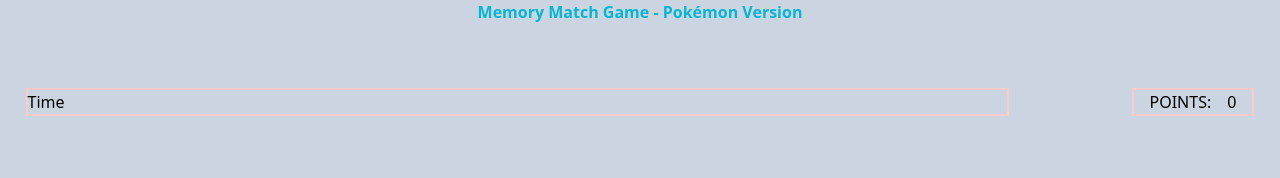
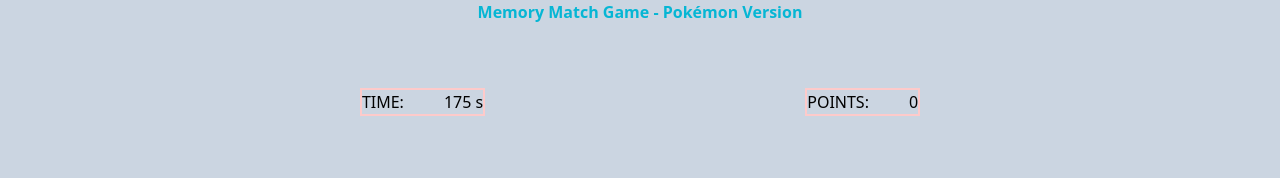
Before and after one commit to namnguyen2411/memory-match-game, a React (Vite) app: page / in a window 1280 px wide. Shown: the top 178 px of the page. Built offline with nearby package versions, Linux system fonts and the light colour scheme; no server answers.

Commit message:
add countdown timer

```diff
--- a/src/App.tsx
+++ b/src/App.tsx
@@ -4,7 +4,7 @@
 import { Pokemon, CardInfo } from './interface';
 
 const App = () => {
-  const TIME = 180;
+  const TIME_IN_SECOND = 180;
   const NUMBER_OF_PAIR = 2;
 
   const [pokemonList, setPokemonList] = useState<Pokemon[]>([]);
@@ -15,7 +15,7 @@
   const [correctPairs, setCorrectPairs] = useState<number[][]>([]);
   const [isTransitionEnd, setTransitiondEnd] = useState(false);
   const [score, setScore] = useState(0);
-  const [timeLeft, setTimeLeft] = useState(TIME);
+  const [timeLeft, setTimeLeft] = useState(TIME_IN_SECOND);
   const [newGame, setNewGame] = useState(0);
 
   const gameEnded = score === NUMBER_OF_PAIR || timeLeft === 0;
@@ -114,13 +114,27 @@
     [SelectedBalls],
   );
 
-  const handlePlayAgain = () => {
+  useEffect(() => {
+    const interval = setInterval(() => {
+      setTimeLeft((preTimeLeft) => {
+        if (preTimeLeft !== 0) return preTimeLeft - 1;
+        clearInterval(interval);
+        return 0;
+      });
+    }, 1000);
+
+    return () => {
+      clearInterval(interval);
+    };
+  }, [newGame]);
+
+  const handlePlayAgain = useCallback(() => {
     setScore(0);
-    setTimeLeft(TIME);
+    setTimeLeft(TIME_IN_SECOND);
     setPokemonList([]);
     setCorrectPairs([]);
     setNewGame((pre) => pre + 1);
-  };
+  }, []);
 
   return (
     <div className="relative bg-slate-300">
--- a/src/components/PokemonList/PokemonList.tsx
+++ b/src/components/PokemonList/PokemonList.tsx
@@ -24,7 +24,7 @@
 }: Props) => {
   return (
     <section className="mt-20">
-      <div className="grid grid-cols-6 gap-28">
+      <div className="grid grid-cols-6 place-items-center gap-28">
         {pokemonList.map((pokemon: Pokemon, index) => (
           <PokeBall
             key={index}
--- a/src/components/ScoreBoard/ScoreBoard.tsx
+++ b/src/components/ScoreBoard/ScoreBoard.tsx
@@ -6,9 +6,12 @@
 const ScoreBoard = ({ score, timeLeft }: Props) => {
   return (
     <section className="mt-16">
-      <div className="flex items-center justify-between">
-        <div className="w-[80%] border-2 border-red-200">Time</div>
-        <div className="item-center flex w-[10%] justify-evenly border-2 border-red-200">
+      <div className="flex items-center justify-center gap-80">
+        <div className="item-center flex gap-10 border-2 border-red-200">
+          <p>TIME: </p>
+          <p>{timeLeft} s</p>
+        </div>
+        <div className="item-center flex gap-10 border-2 border-red-200">
           <p>POINTS: </p>
           <p>{score}</p>
         </div>
```
